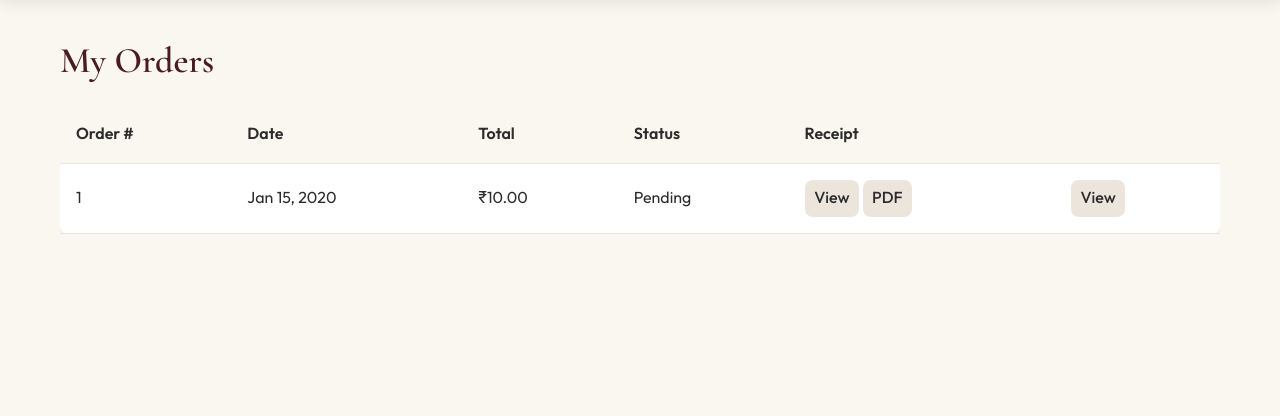
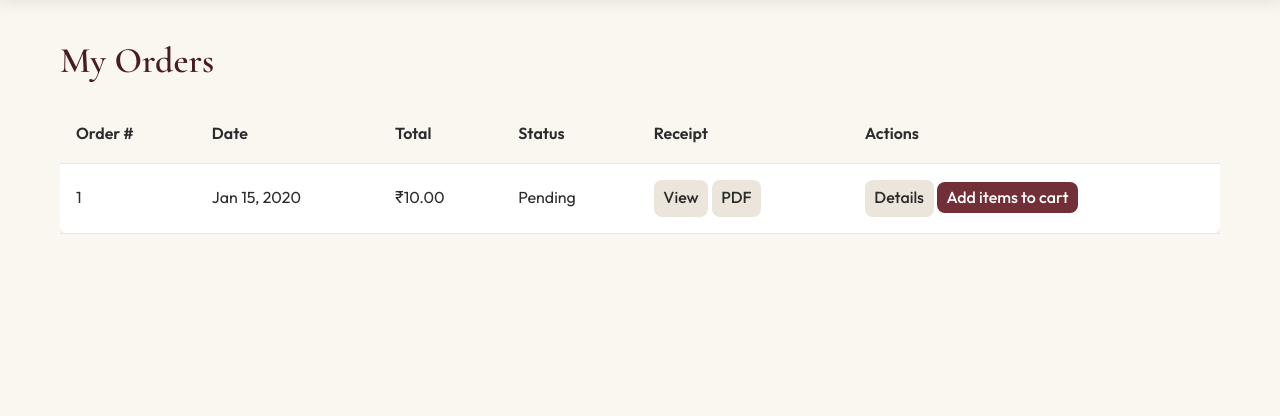
Before and after one commit to HimanthDa/The__Hangover, a Django app: page /orders/history/ in a window 1280 px wide. Shown: the part 92-508 px from the top of the page. Run offline with Django 4.2, Linux system fonts and the light colour scheme; a user stored in the database is signed in; tables that the repository leaves empty hold one stand-in row (values such as "Sample post").

Commit message:
Updated feature X / fixed bug Y

```diff
--- a/orders/urls.py
+++ b/orders/urls.py
@@ -8,6 +8,7 @@ urlpatterns = [
     path('confirmation/<int:order_id>/', views.order_confirmation, name='confirmation'),
     path('history/', views.order_history, name='history'),
     path('order/<int:order_id>/', views.order_detail, name='detail'),
+    path('order/<int:order_id>/add-to-cart/', views.add_order_to_cart, name='add_to_cart'),
     path('receipt/<int:order_id>/', views.receipt, name='receipt'),
     path('receipt/<int:order_id>/pdf/', views.receipt_pdf, name='receipt_pdf'),
 ]
--- a/orders/views.py
+++ b/orders/views.py
@@ -6,15 +6,21 @@ Demo payment: no real gateway, just create order and show confirmation.
 from decimal import Decimal
 from django.shortcuts import render, redirect, get_object_or_404
 from django.contrib import messages
-from django.views.decorators.http import require_http_methods
+from django.views.decorators.http import require_http_methods, require_POST
+from django.contrib.auth.decorators import login_required
 from .models import Order, OrderItem
-from cart.utils import get_cart_items, get_cart, save_cart
+from cart.utils import get_cart_items, save_cart, add_to_cart
 from django.template.loader import render_to_string
 from django.http import HttpResponse
 
 import logging
 
 # helper for QR generation
+
+
+def _user_can_view_order(user, order):
+    """Return True when a user owns the order or is staff."""
+    return user.is_authenticated and (order.user_id == user.id or user.is_staff)
 
 def _get_last_address_data(request):
     default_data = {
@@ -276,6 +282,39 @@ def order_history(request):
 def order_detail(request, order_id):
     """Single order detail (user's own or admin)."""
     order = get_object_or_404(Order, id=order_id)
-    if request.user.is_authenticated and order.user_id != request.user.id and not request.user.is_staff:
+    if not _user_can_view_order(request.user, order):
+        if request.user.is_authenticated:
+            messages.warning(request, 'You can only view your own orders.')
+            return redirect('orders:history')
+        return redirect('accounts:login')
+    return render(request, 'orders/order_detail.html', {'order': order})
+
+
+@login_required(login_url='accounts:login')
+@require_POST
+def add_order_to_cart(request, order_id):
+    """Add available items from a previous order back to the cart."""
+    order = get_object_or_404(Order.objects.prefetch_related('items__product'), id=order_id)
+    if not _user_can_view_order(request.user, order):
+        messages.warning(request, 'You can only reorder your own orders.')
         return redirect('orders:history')
-    return render(request, 'orders/order_detail.html', {'order': order})
+
+    added_count = 0
+    skipped_count = 0
+    for item in order.items.all():
+        if item.product and item.product.in_stock:
+            if add_to_cart(request, item.product.id, item.quantity):
+                added_count += item.quantity
+            else:
+                skipped_count += item.quantity
+        else:
+            skipped_count += item.quantity
+
+    if added_count:
+        messages.success(request, f'Added {added_count} item(s) from order #{order.id} to your cart.')
+    if skipped_count:
+        messages.warning(request, f'{skipped_count} item(s) from that order are no longer available.')
+    if not added_count and not skipped_count:
+        messages.info(request, 'That order has no items to add.')
+
+    return redirect('cart:cart')
--- a/templates/orders/order_history.html
+++ b/templates/orders/order_history.html
@@ -15,7 +15,7 @@
           <th>Total</th>
           <th>Status</th>
           <th>Receipt</th>
-          <th></th>
+          <th>Actions</th>
         </tr>
       </thead>
       <tbody>
@@ -29,7 +29,13 @@
             <a href="{% url 'orders:receipt' order.id %}" class="btn btn-secondary" style="padding:0.35rem 0.6rem;">View</a>
             <a href="{% url 'orders:receipt_pdf' order.id %}" class="btn btn-secondary" style="padding:0.35rem 0.6rem;">PDF</a>
           </td>
-          <td><a href="{% url 'orders:detail' order.id %}" class="btn btn-secondary" style="padding:0.35rem 0.6rem;">View</a></td>
+          <td>
+            <a href="{% url 'orders:detail' order.id %}" class="btn btn-secondary" style="padding:0.35rem 0.6rem;">Details</a>
+            <form action="{% url 'orders:add_to_cart' order.id %}" method="post" style="display:inline;">
+              {% csrf_token %}
+              <button type="submit" class="btn btn-primary" style="padding:0.35rem 0.6rem;">Add items to cart</button>
+            </form>
+          </td>
         </tr>
         {% endfor %}
       </tbody>
```
Also changed, not shown: templates/orders/order_detail.html (+6 -2 lines).
